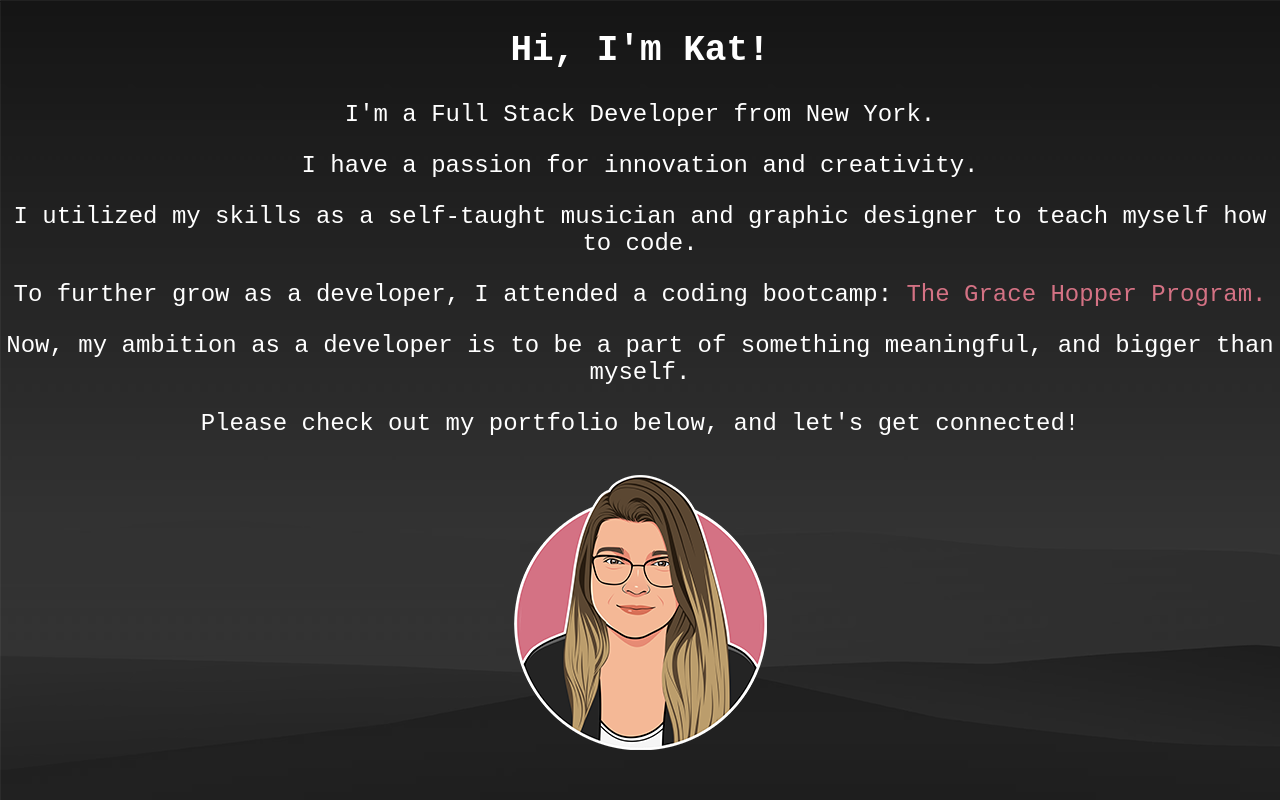
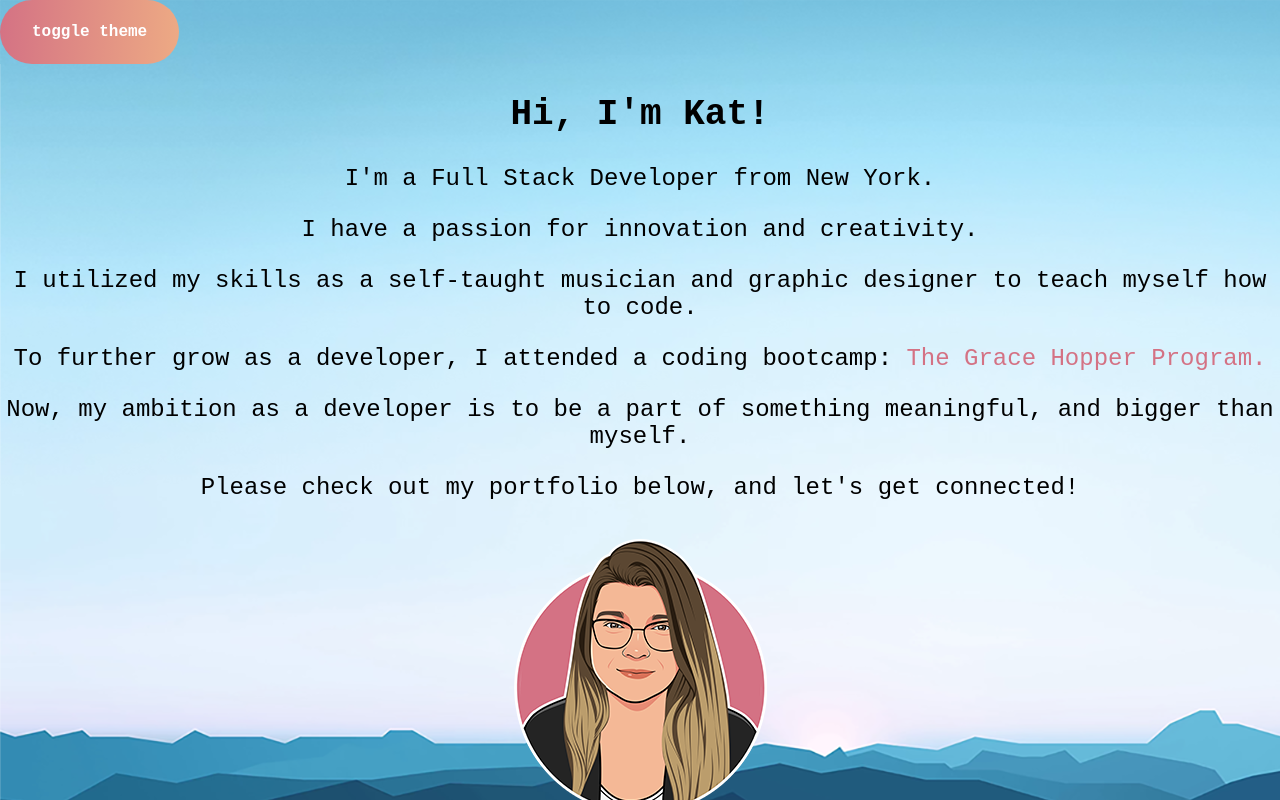
Before and after one commit to katkeff/katkeffner, a React (Create React App) app: page / in a window 1280 px wide. Shown: the top 800 px of the page. Built offline with nearby package versions, Linux system fonts and the light colour scheme.

Commit message:
theme switch button added

```diff
--- a/package.json
+++ b/package.json
@@ -12,6 +12,7 @@
     "@testing-library/user-event": "^13.5.0",
     "babel-plugin-macros": "^3.1.0",
     "bootstrap": "^5.2.2",
+    "less": "^4.1.3",
     "react": "^18.2.0",
     "react-bootstrap": "^2.5.0",
     "react-bootstrap-icons": "^1.10.2",
--- a/src/App.js
+++ b/src/App.js
@@ -2,11 +2,14 @@ import AboutMe from './components/AboutMe';
 import Projects from './components/Projects';
 import Contact from './components/Contact';
 import Skills from './components/Skills';
-import './styles/app.css';
+import DarkModeBtn from './components/DarkModeBtn';
+import './styles/links.css';
+import './styles/darkMode.css'
 
 function App() {
   return (
     <div className="App">
+      <DarkModeBtn />
       <AboutMe />
       <Skills />
       <Projects />
--- /dev/null
+++ b/src/components/DarkModeBtn.js
@@ -0,0 +1,21 @@
+import React, { useState, useEffect } from 'react';
+import '../styles/darkMode.css'
+function DarkModeBtn() {
+  const [theme, setTheme] = useState('light');
+  const toggleTheme = () => {
+    if (theme === 'light') {
+    setTheme('dark');
+    } else {
+    setTheme('light');
+    }
+  };
+useEffect(() => {
+  document.body.className = theme;
+  }, [theme]);
+  return (
+  <div className={`App ${theme}`}>
+    <button className='button-78'onClick={toggleTheme}>toggle theme</button>
+  </div>
+  );
+}
+export default DarkModeBtn;
--- a/src/styles/app.css
+++ /dev/null
@@ -1,26 +0,0 @@
-.App {
-  background: url('../assets/images/darkmode.png');
-  font-family: 'Courier New', monospace;
-  background-attachment: fixed;
-  font-size: x-large;
-}
-
-h2 {
-  color: white
-}
-
-p {
-  color: white;
-}
-
-a:link {
-  color: #D47284;
-}
-
-a:visited {
-  color: #D47284;
-}
-
-a:hover {
-  color: #EDAA84;
-}
--- a/src/styles/contact.css
+++ b/src/styles/contact.css
@@ -6,11 +6,11 @@
 }
 
 .icon{
-  color: white;
+  color: #D47284;
   padding: 0.5em;
   font-size: 60px
 }
 
 .icon:hover {
-  color: #D47284;
+  color: #EDAA84;
 }
--- /dev/null
+++ b/src/styles/darkMode.css
@@ -0,0 +1,126 @@
+.dark {
+  background: url('../assets/images/darkmode.png');
+  font-family: 'Courier New', monospace;
+  background-attachment: fixed;
+  font-size: x-large;
+  color: white;
+}
+
+
+.light {
+  background: url('../assets/images/lightmode.png');
+  font-family: 'Courier New', monospace;
+  background-attachment: fixed;
+  font-size: x-large;
+  color: black;
+}
+
+.button-78 {
+  align-items: center;
+  appearance: none;
+  background-clip: padding-box;
+  background-color: initial;
+  background-image: none;
+  border-style: none;
+  box-sizing: border-box;
+  color: #fff;
+  cursor: pointer;
+  display: inline-block;
+  flex-direction: row;
+  flex-shrink: 0;
+  font-family: 'Courier New', monospace;
+  font-size: 16px;
+  font-weight: 800;
+  justify-content: center;
+  line-height: 24px;
+  margin: 0;
+  min-height: 64px;
+  outline: none;
+  overflow: visible;
+  padding: 19px 26px;
+  pointer-events: auto;
+  position: relative;
+  text-align: center;
+  text-decoration: none;
+  text-transform: none;
+  user-select: none;
+  -webkit-user-select: none;
+  touch-action: manipulation;
+  vertical-align: middle;
+  width: auto;
+  word-break: keep-all;
+  z-index: 0;
+}
+
+@media (min-width: 768px) {
+  .button-78 {
+    padding: 19px 32px;
+  }
+}
+
+.button-78:before,
+.button-78:after {
+  border-radius: 80px;
+}
+
+.button-78:before {
+  background-image: linear-gradient(92.83deg, #D47284 0, #EDAA84 100%);
+  content: "";
+  display: block;
+  height: 100%;
+  left: 0;
+  overflow: hidden;
+  position: absolute;
+  top: 0;
+  width: 100%;
+  z-index: -2;
+}
+
+.button-78:after {
+  background-color: initial;
+  background-image: linear-gradient( #EDAA84 0, #D47284 100%);
+  bottom: 4px;
+  content: "";
+  display: block;
+  left: 4px;
+  overflow: hidden;
+  position: absolute;
+  right: 4px;
+  top: 4px;
+  transition: all 100ms ease-out;
+  z-index: -1;
+}
+
+.button-78:hover:not(:disabled):before {
+  background: linear-gradient(92.83deg, #D47284 0%, #EDAA84; 100%);
+}
+
+.button-78:hover:not(:disabled):after {
+  bottom: 0;
+  left: 0;
+  right: 0;
+  top: 0;
+  transition-timing-function: ease-in;
+  opacity: 0;
+}
+
+.button-78:active:not(:disabled) {
+  color: #ccc;
+}
+
+.button-78:active:not(:disabled):before {
+  background-image: linear-gradient(0deg, rgba(0, 0, 0, .2), rgba(0, 0, 0, .2)), linear-gradient(92.83deg, #EDAA84 0, #D47284 100%);
+}
+
+.button-78:active:not(:disabled):after {
+  background-image: linear-gradient(#EDAA84 0, #D47284 100%);
+  bottom: 4px;
+  left: 4px;
+  right: 4px;
+  top: 4px;
+}
+
+.button-78:disabled {
+  cursor: default;
+  opacity: .24;
+}
--- /dev/null
+++ b/src/styles/links.css
@@ -0,0 +1,11 @@
+a:link {
+  color: #D47284;
+}
+
+a:visited {
+  color: #D47284;
+}
+
+a:hover {
+  color: #EDAA84;
+}
--- a/src/styles/projects.css
+++ b/src/styles/projects.css
@@ -9,11 +9,12 @@
   justify-content: center;
 }
 
+
 .images {
     width: 50%;
     height: auto;
     min-width: 225px;
-    --c: #EDAA84; /* the border color */
+    --c: #93cd87; /* the border color */
     --b: 5px;    /* the border thickness*/
     --g: 5px;     /* the gap on hover */
 
```
Also changed, not shown: src/assets/images/lightmode.png, 1 other file (tests, documents, lock files or other folders).
